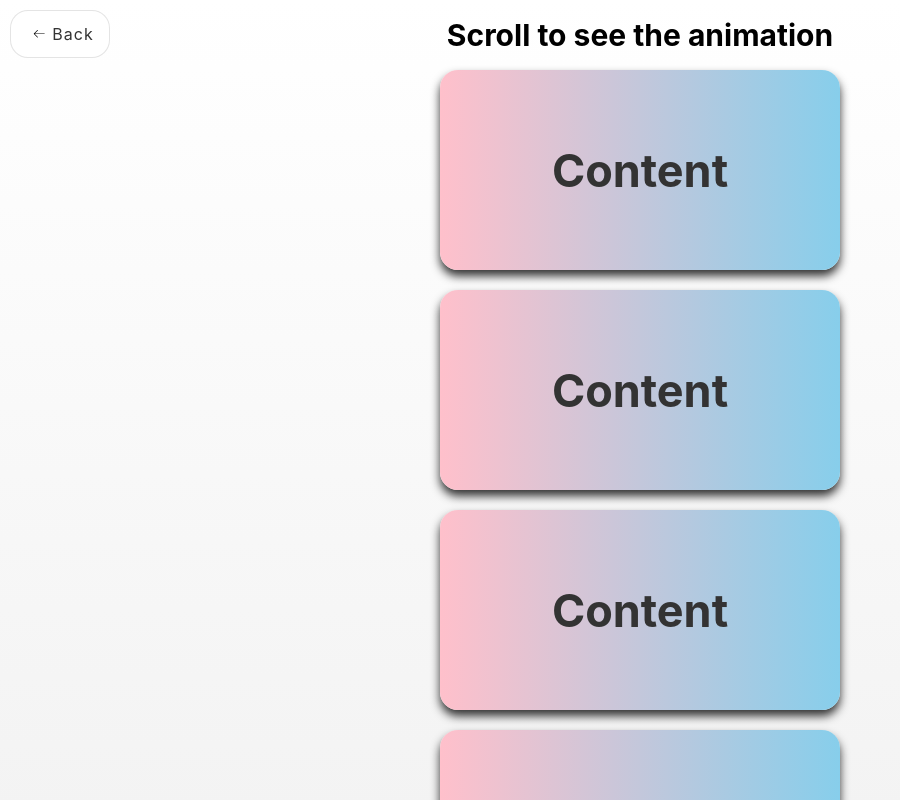
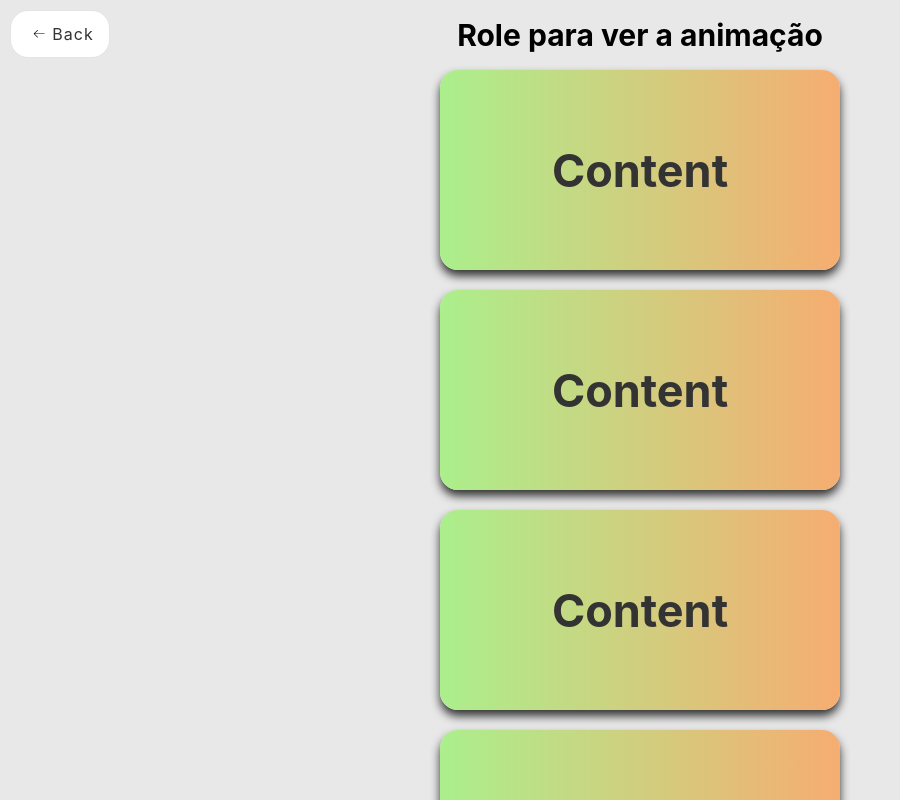
Before and after one commit to jorgehenrrique/50projects-react, a React (Vite) app: page /50projects-react/pages/06scroll-animation in a window 1280 px wide. Shown: the top 800 px of the page, without its empty margins (0-900 px from the left). Built offline with nearby package versions, Linux system fonts and the light colour scheme.

Commit message:
finalizado proj 06

```diff
--- a/src/pages/06scroll-animation/ScrollAnimation.css
+++ b/src/pages/06scroll-animation/ScrollAnimation.css
@@ -1,10 +1,11 @@
 .container-06 {
-  background: linear-gradient(to bottom, #ffffff, #d4d4d4);
+  background-color: #cdcdcd76;
   display: flex;
   flex-flow: column nowrap;
   align-items: center;
   gap: 2rem;
   overflow: hidden;
+  padding-bottom: 2rem;
 }
 .container-06 h1 {
   font-size: 3rem;
@@ -19,7 +20,7 @@
   color: #333;
   font-size: 3rem;
   border-radius: var(--border-radius);
-  background: linear-gradient(to right, #ffc0cb, #87ceeb);
+  background: linear-gradient(to right, #abef8c, #f6ad71);
   box-shadow: 0 6px 10px #333;
   transform: translateX(400%);
   transition: transform 0.4s ease;
--- a/src/pages/06scroll-animation/ScrollAnimation.jsx
+++ b/src/pages/06scroll-animation/ScrollAnimation.jsx
@@ -5,9 +5,9 @@ export default function ScrollAnimation() {
   document.title = 'Scroll Animation';
 
   useEffect(() => {
-    const checkBoxes = () => {
+    const handleScroll = () => {
       const triggerBottom = window.innerHeight / 5 * 4;
-      const boxes = document.querySelectorAll('.box');
+      const boxes = Array.from(document.querySelectorAll('.box'));
 
       boxes.forEach((box) => {
         const boxTop = box.getBoundingClientRect().top;
@@ -20,17 +20,16 @@ export default function ScrollAnimation() {
       });
     };
 
-    window.addEventListener('scroll', checkBoxes);
-    checkBoxes();
-
+    window.addEventListener('scroll', handleScroll);
+    handleScroll();
     return () => {
-      window.removeEventListener('scroll', checkBoxes);
+      window.removeEventListener('scroll', handleScroll);
     };
   }, []);
 
   return (
     <div className="container-06">
-      <h1>Scroll to see the animation</h1>
+      <h1>Role para ver a animação</h1>
       <div className="box"><h2>Content</h2></div>
       <div className="box"><h2>Content</h2></div>
       <div className="box"><h2>Content</h2></div>
```
